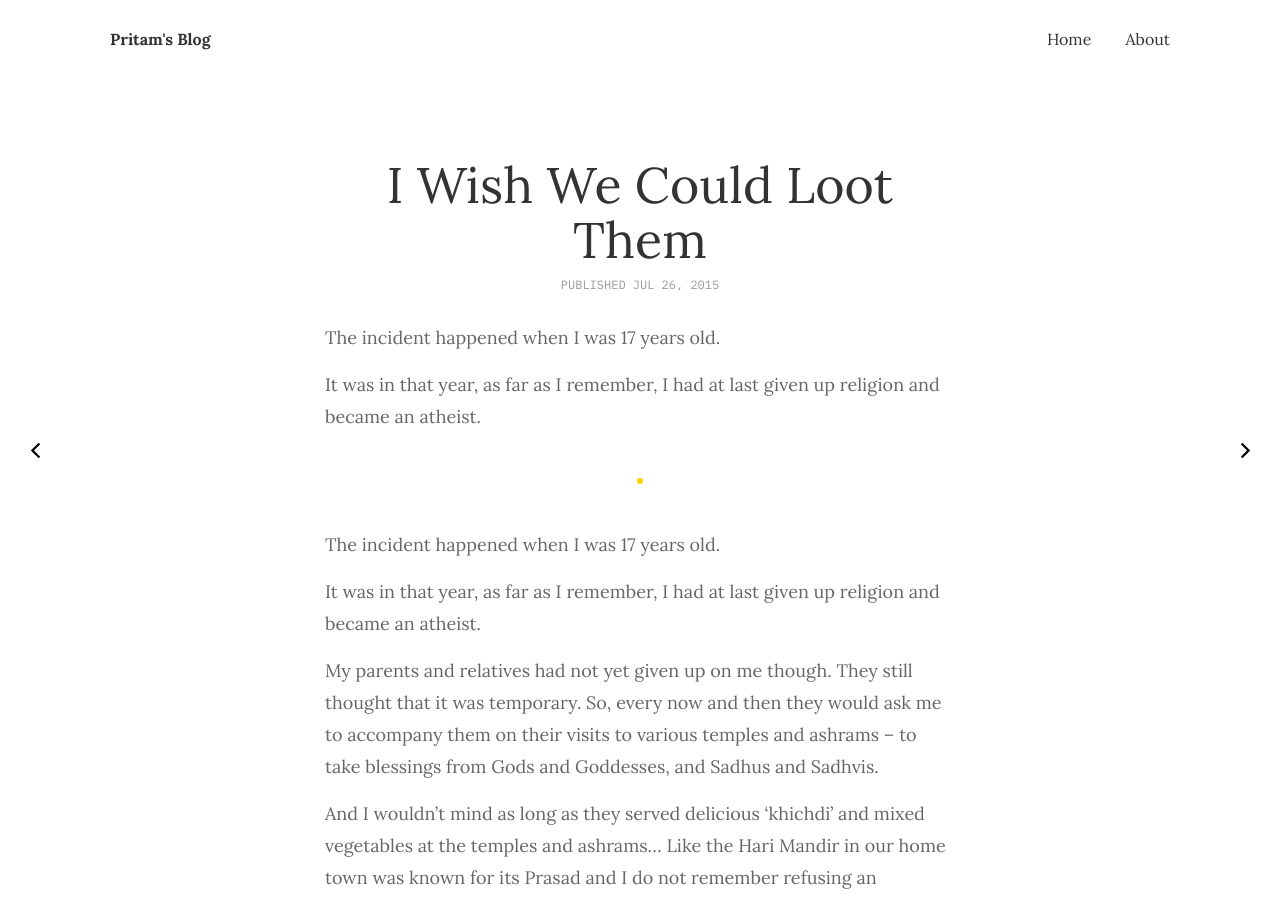
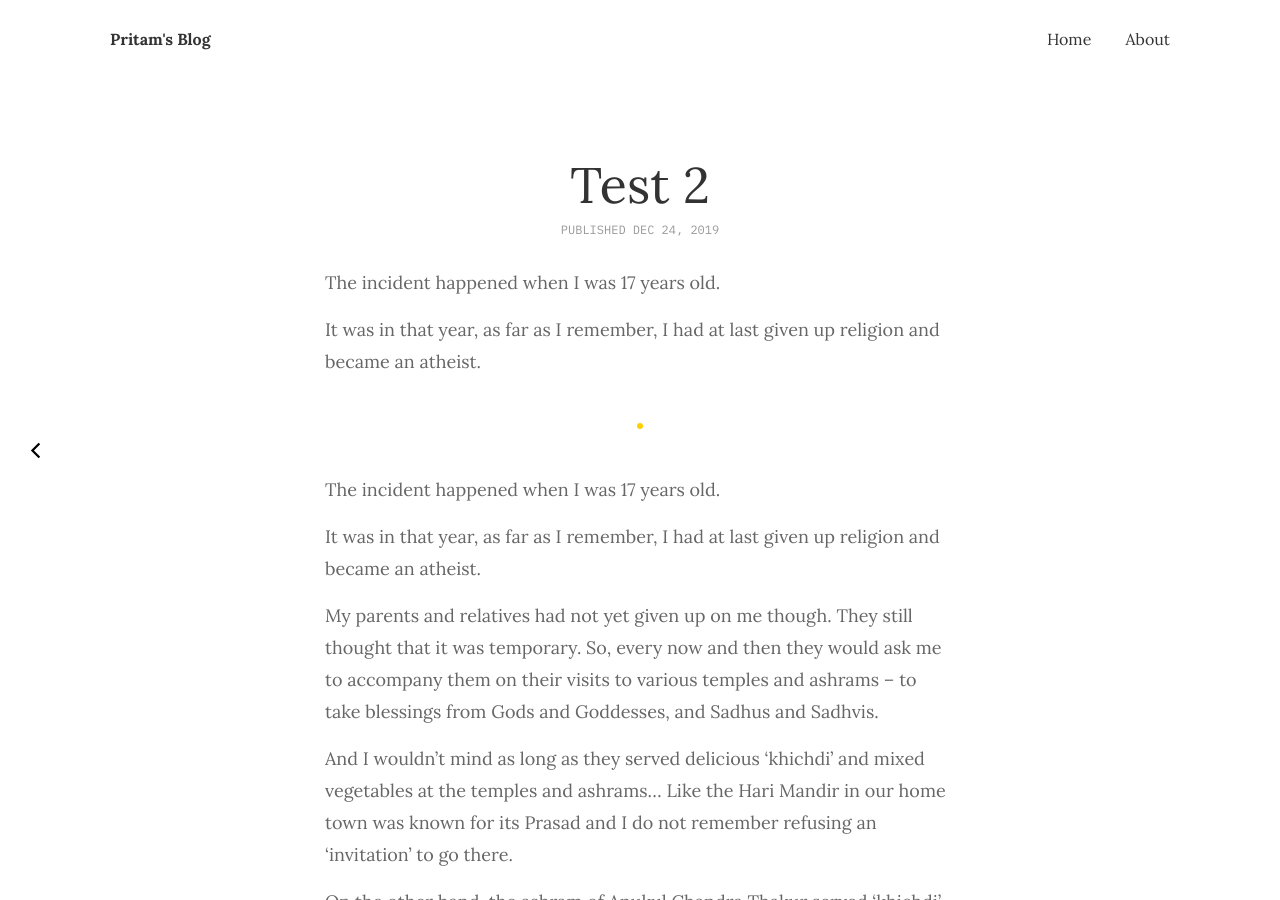
Before and after one commit to argumentativeyouth/pblog, a Jekyll site: the page built from _posts/2019-12-24-test-2.md, in a window 1280 px wide and 900 px high. Built offline with Jekyll 4.4.1, drawn with Linux system fonts in a browser that asks for light colours.

Commit message:
Update 2019-12-24-test-2.md

```diff
--- a/_posts/2019-12-24-test-2.md
+++ b/_posts/2019-12-24-test-2.md
@@ -1,7 +1,7 @@
 ---
 layout: post
-title:  I Wish We Could Loot Them
-date:   2015-07-26 14:01:35 +0300
+title:  Test 2
+date:   2019-12-24 14:01:35 +0300
 image:
 tags:
 ---
```
